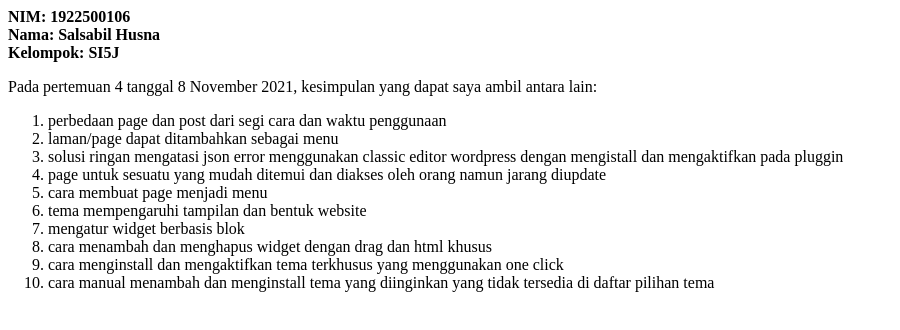
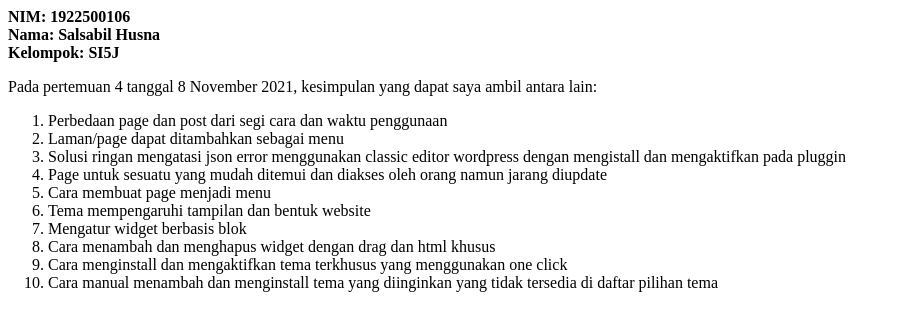
Before and after one commit to salsabilhusna/si5j2122o, a plain HTML site: page 4/index.html in a window 1280 px wide. Shown: the whole page, without its empty margins (0-900 px from the left). Drawn offline with Linux system fonts and the light colour scheme.

Commit message:
Update index.html

```diff
--- a/4/index.html
+++ b/4/index.html
@@ -6,14 +6,14 @@ Kelompok: SI5J<br>
 
 <p>Pada pertemuan 4 tanggal 8 November 2021, kesimpulan yang dapat saya ambil antara lain:</p>
 <ol>
-  <li>perbedaan page dan post dari segi cara dan waktu penggunaan</li>
-  <li>laman/page dapat ditambahkan sebagai menu</li>
-  <li>solusi ringan mengatasi json error menggunakan classic editor wordpress dengan mengistall dan mengaktifkan pada pluggin</li>
-  <li>page untuk sesuatu yang mudah ditemui dan diakses oleh orang namun jarang diupdate</li>
-  <li>cara membuat page menjadi menu</li>
-  <li>tema mempengaruhi tampilan dan bentuk website</li>
-  <li>mengatur widget berbasis blok</li>
-  <li>cara menambah dan menghapus widget dengan drag dan html khusus</li>
-  <li>cara menginstall dan mengaktifkan tema terkhusus yang menggunakan one click</li>
-  <li>cara manual menambah dan menginstall tema yang diinginkan yang tidak tersedia di daftar pilihan tema</li>
+  <li> Perbedaan page dan post dari segi cara dan waktu penggunaan</li>
+  <li> Laman/page dapat ditambahkan sebagai menu</li>
+  <li> Solusi ringan mengatasi json error menggunakan classic editor wordpress dengan mengistall dan mengaktifkan pada pluggin</li>
+  <li> Page untuk sesuatu yang mudah ditemui dan diakses oleh orang namun jarang diupdate</li>
+  <li> Cara membuat page menjadi menu</li>
+  <li> Tema mempengaruhi tampilan dan bentuk website</li>
+  <li> Mengatur widget berbasis blok</li>
+  <li> Cara menambah dan menghapus widget dengan drag dan html khusus</li>
+  <li> Cara menginstall dan mengaktifkan tema terkhusus yang menggunakan one click</li>
+  <li> Cara manual menambah dan menginstall tema yang diinginkan yang tidak tersedia di daftar pilihan tema</li>
 </ol>
```
